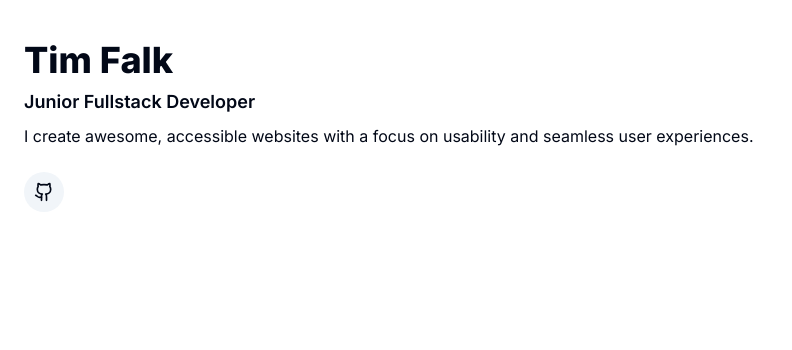
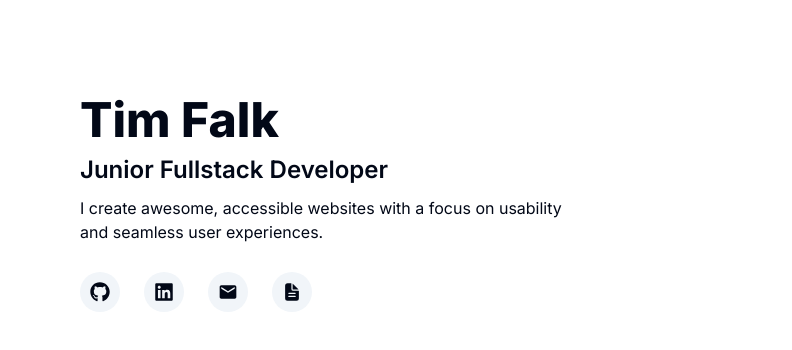
Before and after one commit to Falk33n/portfolio-v3, a Next.js app: page / in a window 1280 px wide. Shown: the top 350 px of the page, without its empty margins (0-792 px from the left). Built offline with nearby package versions, Linux system fonts and the light colour scheme.

Commit message:
Finished nav on smaller devices

```diff
--- a/package.json
+++ b/package.json
@@ -15,6 +15,7 @@
     "next": "15.0.0",
     "react": "19.0.0-rc-65a56d0e-20241020",
     "react-dom": "19.0.0-rc-65a56d0e-20241020",
+    "react-icons": "^5.3.0",
     "sass": "^1.80.3",
     "tailwind-merge": "^2.5.4",
     "tailwindcss-animate": "^1.0.7"
--- a/src/app/globals.scss
+++ b/src/app/globals.scss
@@ -62,6 +62,10 @@
     @apply border-border;
   }
 
+  *::selection {
+    @apply bg-primary text-primary-foreground;
+  }
+
   body {
     @apply bg-background text-foreground;
   }
--- a/src/app/layout.tsx
+++ b/src/app/layout.tsx
@@ -93,9 +93,16 @@ export default function RootLayout({ children }: RootLayoutProps) {
           href='/favicon/site.webmanifest'
         />
       </head>
-      <body className={`${inter.className} antialiased w-full`}>
+      <body
+        className={`${inter.className} antialiased w-full px-6 md:px-12 lg:px-20 py-12 md:py-20 lg:py-24 xl:w-[1280px] xl:mx-auto`}
+      >
         <Sidebar />
-        {children}
+        <main
+          aria-label='Main content.'
+          id='main-content'
+        >
+          {children}
+        </main>
       </body>
     </html>
   );
--- a/src/components/sidebar/nav-link.tsx
+++ b/src/components/sidebar/nav-link.tsx
@@ -1,17 +1,24 @@
 import Link from 'next/link';
-import type { ComponentPropsWithoutRef, ElementType } from 'react';
+import type { IconType } from 'react-icons';
 
 type NavLinkProps = {
   href: string;
   srText: string;
-  Icon: ElementType<ComponentPropsWithoutRef<'svg'>>;
+  Icon: IconType;
+  target?: '_blank' | '_self' | '_parent' | '_top';
 };
 
-export const NavLink = ({ href, srText, Icon }: NavLinkProps) => {
+export const NavLink = ({
+  href,
+  srText,
+  Icon,
+  target = '_blank',
+}: NavLinkProps) => {
   return (
     <li role='menuitem'>
       <Link
         href={href}
+        target={target}
         className='inline-flex bg-accent hover:bg-primary p-2.5 rounded-full hover:text-primary-foreground transition-colors focus-visible:outline-none focus-visible:ring-2 focus-visible:ring-primary focus-visible:ring-offset-2'
       >
         <Icon
--- a/src/components/sidebar/sidebar.tsx
+++ b/src/components/sidebar/sidebar.tsx
@@ -1,33 +1,57 @@
 import { NavLink } from '@/components';
-import { Github } from 'lucide-react';
 import Link from 'next/link';
+import { FaGithub, FaLinkedin } from 'react-icons/fa6';
+import { IoDocumentText } from 'react-icons/io5';
+import { MdMail } from 'react-icons/md';
 
 export const Sidebar = () => {
   return (
-    <nav className='flex flex-col gap-y-6 px-6 py-10 w-full'>
-      <header className='flex flex-col gap-y-2'>
+    <nav
+      aria-label='Main navigation.'
+      className='flex flex-col gap-7 max-w-[300px] sm:max-w-[350px] md:max-w-[450px] lg:max-w-[500px]'
+    >
+      <header className='flex flex-col gap-2.5'>
         <h1>
           <Link
             href='/'
-            className='font-extrabold text-4xl'
+            className='rounded focus-visible:ring-2 focus-visible:ring-primary focus-visible:ring-offset-2 font-extrabold text-4xl sm:text-5xl focus-visible:outline-none'
           >
-            Tim Falk
+            <span aria-hidden>Tim Falk</span>
+            <span className='sr-only'>Go to the homepage.</span>
           </Link>
         </h1>
-        <h3 className='font-semibold text-lg'>Junior Fullstack Developer</h3>
+        <h3 className='font-semibold text-xl sm:text-2xl'>
+          Junior Fullstack Developer
+        </h3>
         <p>
           I create awesome, accessible websites with a focus on usability and
           seamless user experiences.
         </p>
       </header>
       <ul
-        className='flex items-center gap-x-2'
+        className='flex flex-wrap items-center gap-6'
         role='menu'
       >
         <NavLink
-          Icon={Github}
-          href='https://github.com/falk33n'
+          Icon={FaGithub}
+          href='https://github.com/falk33n/'
           srText='Go to my GitHub page.'
+        />
+        <NavLink
+          Icon={FaLinkedin}
+          href='https://www.linkedin.com/in/timfalkwebbdev/'
+          srText='Go to my LinkedIn page.'
+        />
+        <NavLink
+          Icon={MdMail}
+          href='mailto:tim.falk00@gmail.com'
+          srText='Send an email to me.'
+          target='_self'
+        />
+        <NavLink
+          Icon={IoDocumentText}
+          href=''
+          srText='Go to my resume.'
         />
       </ul>
     </nav>
```
Also changed, not shown: 1 other file (tests, documents, lock files or other folders).
